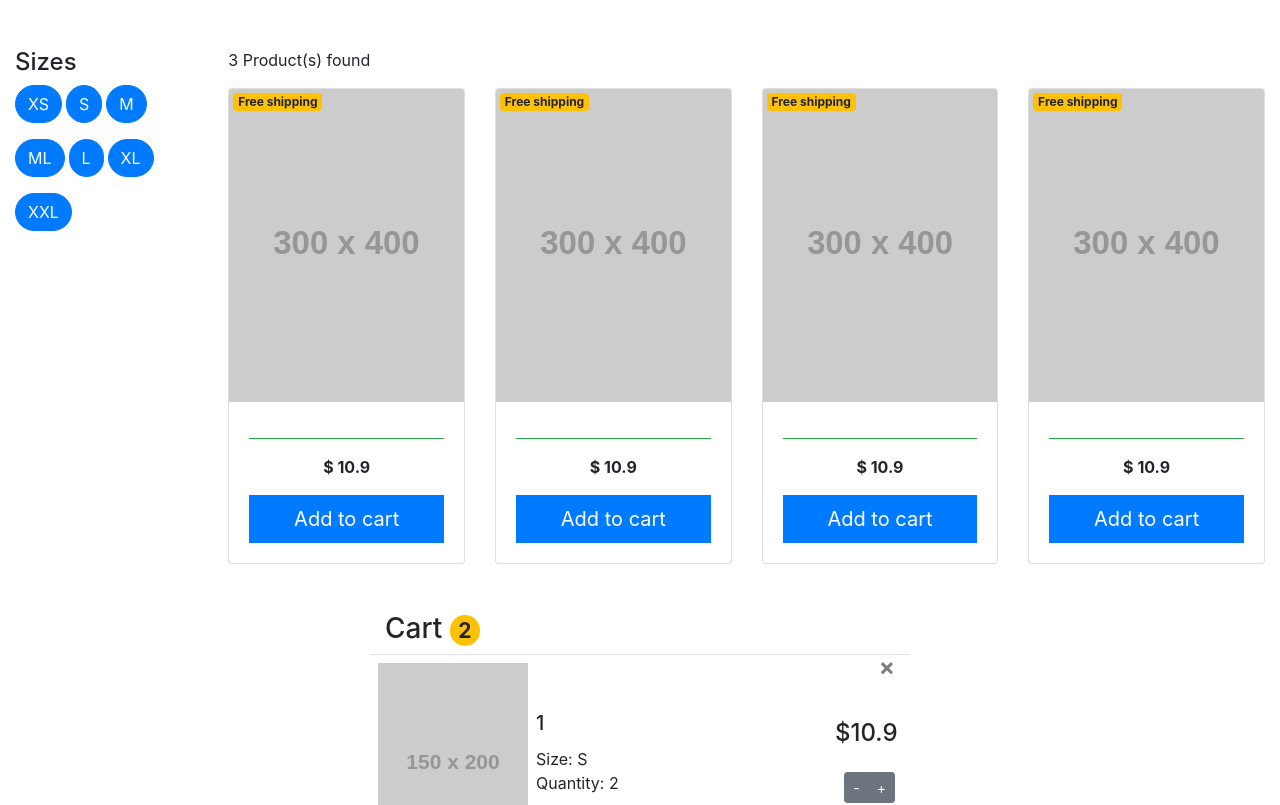
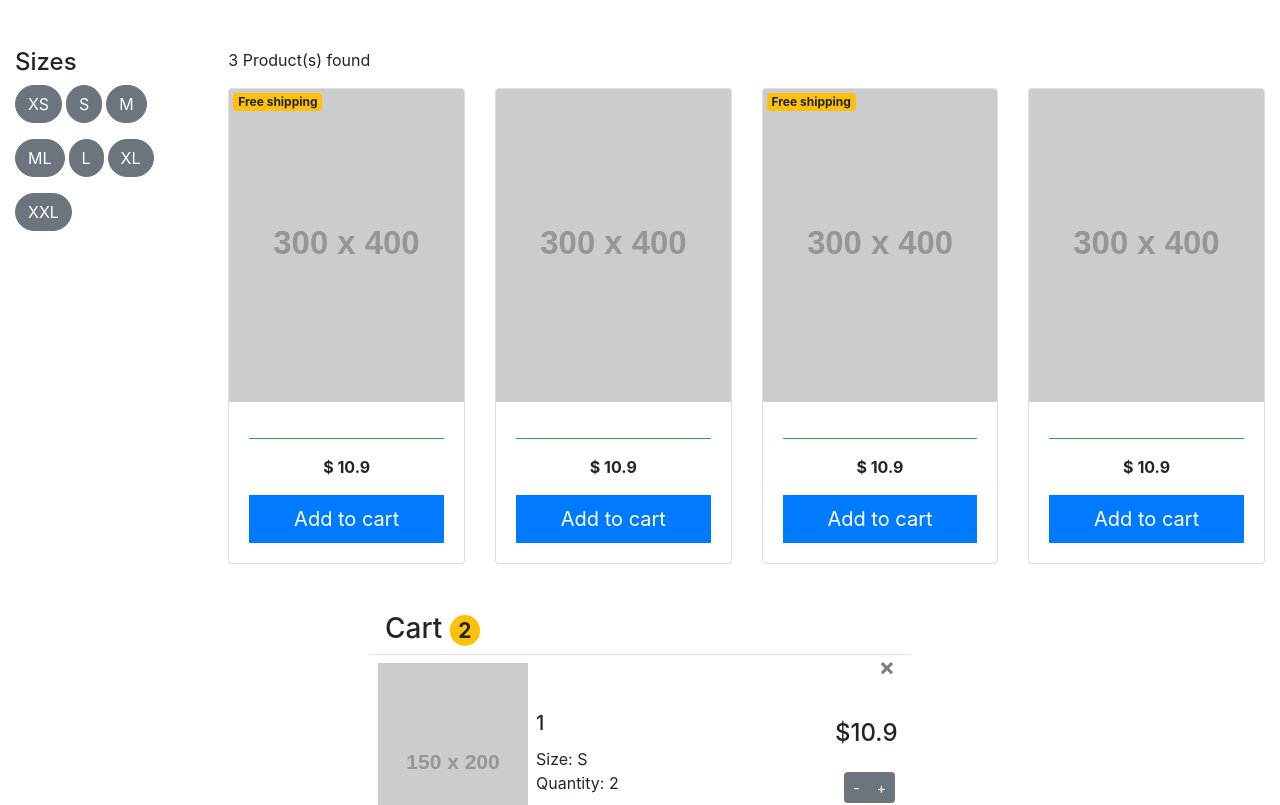
Before and after one commit to dilab/react-simple-cart, a React (Create React App) app: page / in a window 1280 px wide. Shown: the top 805 px of the page. Built offline with nearby package versions, Linux system fonts and the light colour scheme.

Commit message:
add conditional rendering

```diff
--- a/src/components/Filter.js
+++ b/src/components/Filter.js
@@ -5,7 +5,7 @@ function Filter(props) {
     const options = ['XS', 'S', 'M', 'ML', 'L', 'XL', 'XXL'];
 
     const optionsContent = options.map((option) => {
-        return <FilterOption value={option} key={option} />
+        return <FilterOption selected={true} value={option} key={option} />
     });
 
     return (
--- a/src/components/FilterOption.js
+++ b/src/components/FilterOption.js
@@ -1,11 +1,15 @@
 import React from 'react'
 
 function FilterOption(props) {
+
+    const btnType = props.selected ? 'btn-secondary' : 'btn-primary';
+
     return (
         <>
             <button
                 type="button"
-                className="btn btn-primary mb-3 rounded-pill mr-1"> {props.value} </button>
+                className={'btn mb-3 rounded-pill mr-1 ' + btnType}> {props.value}
+            </button>
         </>
     )
 }
--- a/src/components/Product.js
+++ b/src/components/Product.js
@@ -2,10 +2,12 @@ import React from 'react'
 import PropTypes from 'prop-types'
 
 function Product(props) {
+    let { isFreeShipping } = props;
+
     return (
         <div className="card text-center">
 
-            { props.isFreeShipping &&
+            {isFreeShipping &&
                 <span className="badge badge-warning position-absolute m-1">Free shipping</span>}
 
             <img src={props.imgLink} className="card-img-top" alt={props.name} />
--- a/src/components/ProductList.js
+++ b/src/components/ProductList.js
@@ -6,9 +6,9 @@ function ProductList() {
 
     const products = [
         { id: 1, price: 10.90, isFreeShipping: true, imgLink: 'https://via.placeholder.com/300x400.png' },
-        { id: 2, price: 10.90, isFreeShipping: true, imgLink: 'https://via.placeholder.com/300x400.png' },
+        { id: 2, price: 10.90, isFreeShipping: false, imgLink: 'https://via.placeholder.com/300x400.png' },
         { id: 3, price: 10.90, isFreeShipping: true, imgLink: 'https://via.placeholder.com/300x400.png' },
-        { id: 1, price: 10.90, isFreeShipping: true, imgLink: 'https://via.placeholder.com/300x400.png' },
+        { id: 1, price: 10.90, isFreeShipping: false, imgLink: 'https://via.placeholder.com/300x400.png' },
     ];
 
     const productsContent = products.map((product) => {
```
